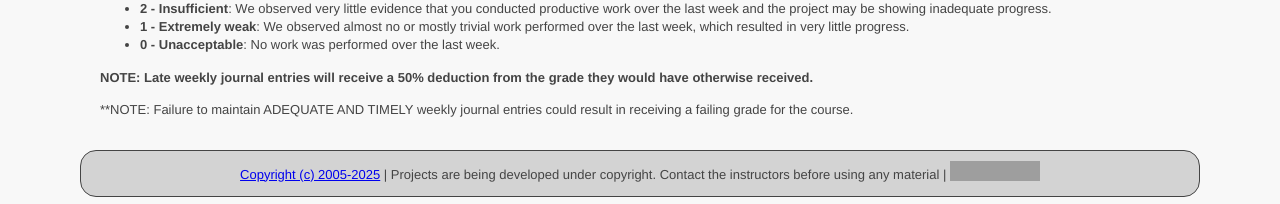
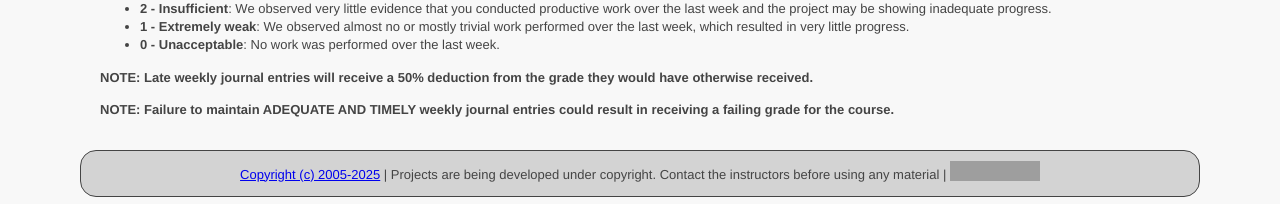
Before and after one commit to ycpcs/cs402-spring2025, a Jekyll site: the page built from assign/assign02.md, in a window 1280 px wide. Shown: the part 1244-1448 px from the top of the page. Built offline with Jekyll 4.4.1, drawn with Linux system fonts in a browser that asks for light colours; grey boxes are pictures that could not be loaded.

Commit message:
minor edits

```diff
--- a/assign/assign02.md
+++ b/assign/assign02.md
@@ -70,4 +70,4 @@ For each weekly meeting, you (individually) will receive one of the following ev
 
 **NOTE: Late weekly journal entries will receive a 50% deduction from the grade they would have otherwise received.**
 
-**NOTE: Failure to maintain ADEQUATE AND TIMELY weekly journal entries could result in receiving a failing grade for the course.
+**NOTE: Failure to maintain ADEQUATE AND TIMELY weekly journal entries could result in receiving a failing grade for the course.**
```
